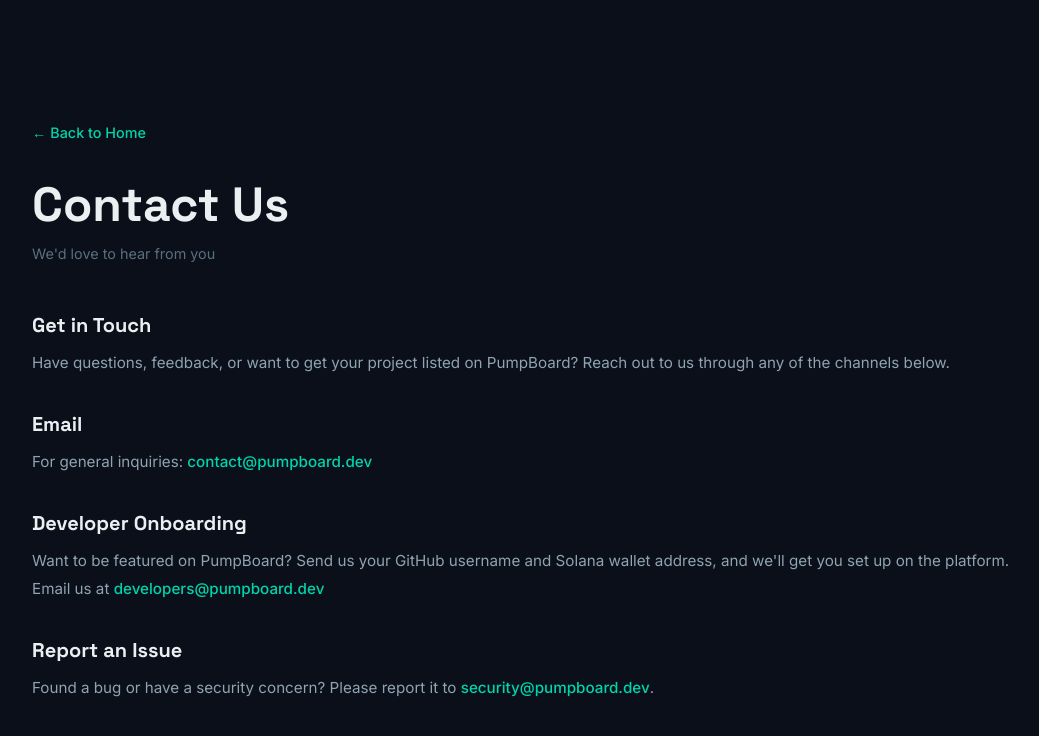
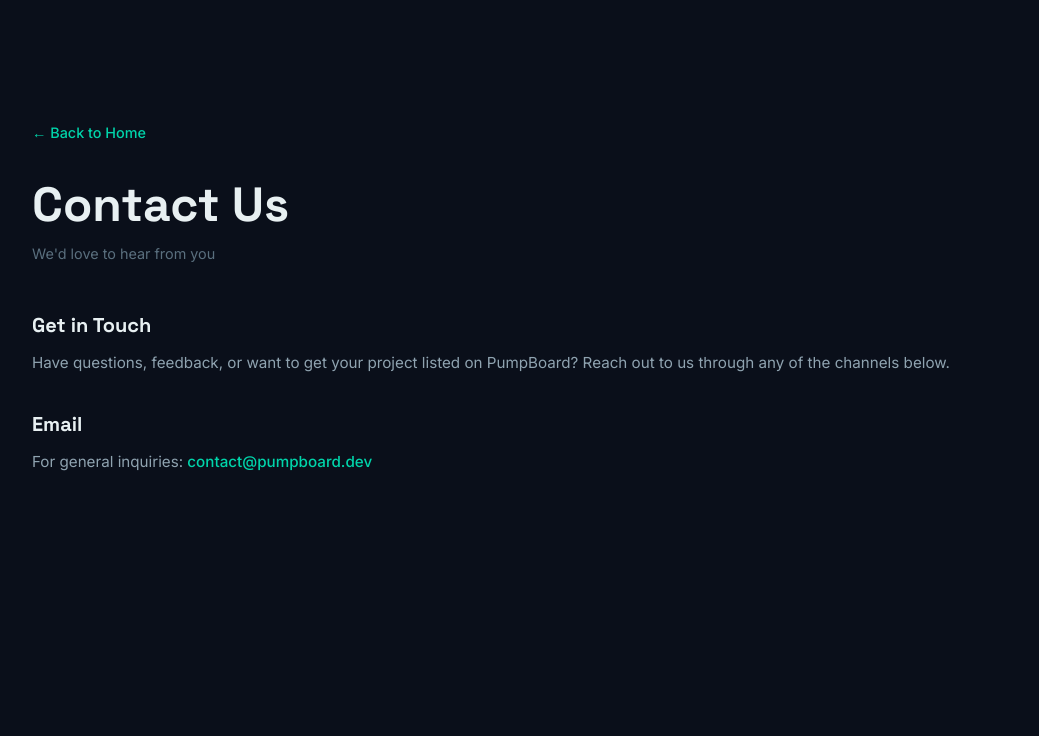
Before and after one commit to abdullahiola/pumpboard, a Next.js app: page /contact in a window 1280 px wide. Shown: the top 736 px of the page, without its empty margins (32-1071 px from the left). Built offline with nearby package versions, Linux system fonts and the light colour scheme.

Commit message:
fix: trim contact page — remove onboarding and report sections

```diff
--- a/app/contact/page.js
+++ b/app/contact/page.js
@@ -26,25 +26,6 @@
           </p>
         </section>
 
-        <section className={styles.section}>
-          <h2>Developer Onboarding</h2>
-          <p>
-            Want to be featured on PumpBoard? Send us your GitHub username and
-            Solana wallet address, and we&apos;ll get you set up on the platform.
-          </p>
-          <p>
-            Email us at{" "}
-            <a href="mailto:developers@pumpboard.dev">developers@pumpboard.dev</a>
-          </p>
-        </section>
-
-        <section className={styles.section}>
-          <h2>Report an Issue</h2>
-          <p>
-            Found a bug or have a security concern? Please report it to{" "}
-            <a href="mailto:security@pumpboard.dev">security@pumpboard.dev</a>.
-          </p>
-        </section>
       </div>
     </div>
   );
```
